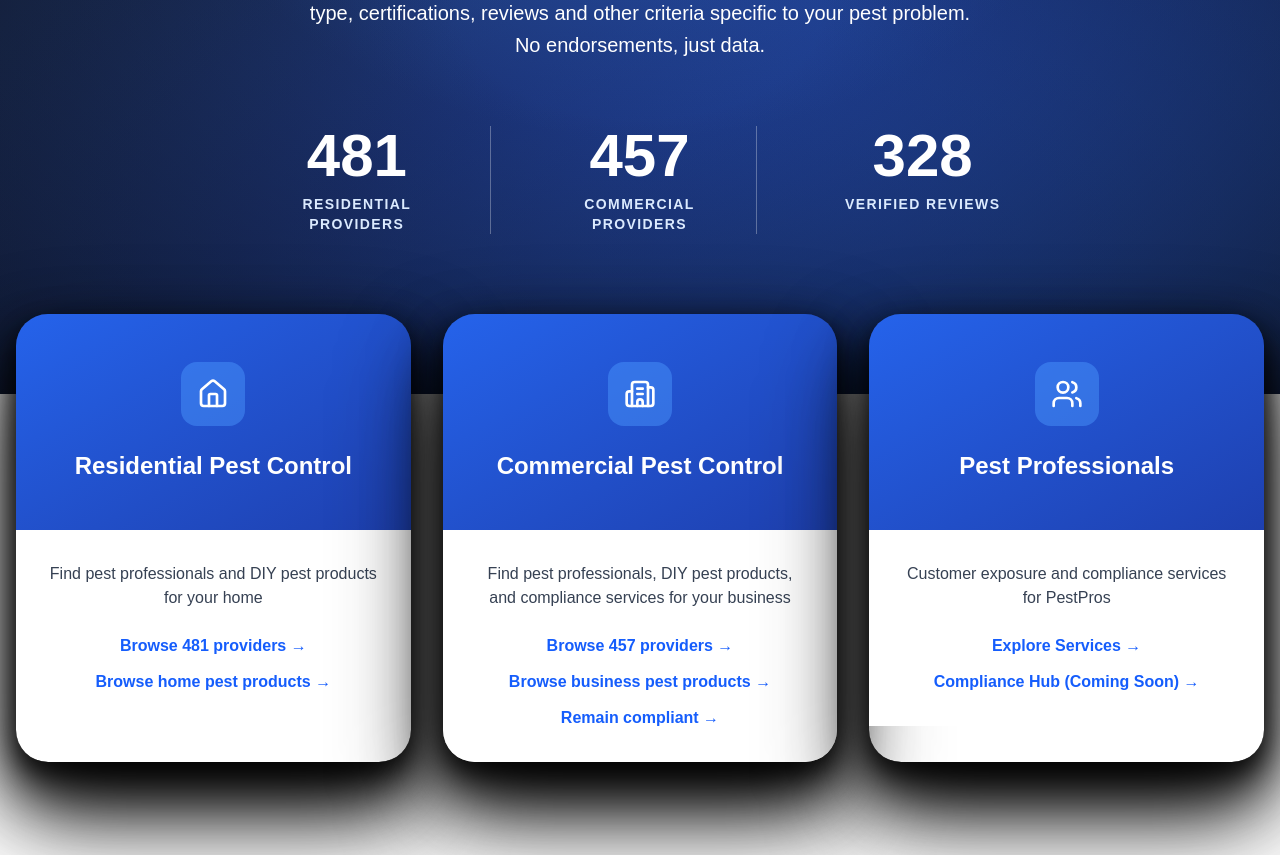
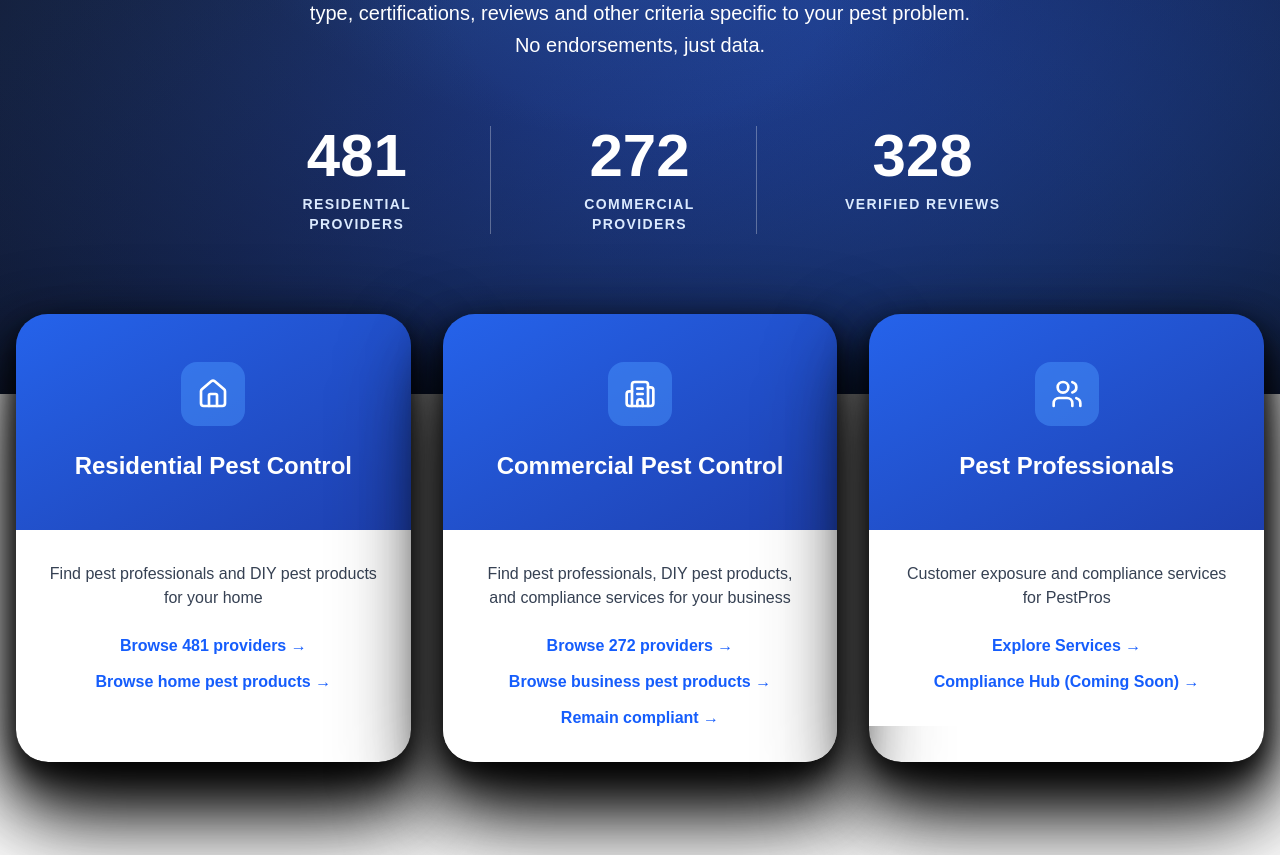
Before and after one commit to aarongeorghiades-hub/pestpro-index-v2-live, a Next.js app: page / in a window 1280 px wide. Shown: the part 480-1335 px from the top of the page. Built offline with nearby package versions, Linux system fonts and the light colour scheme.

Commit message:
Fix: Update Homepage provider count from 457 to 272 (actual database count)

```diff
--- a/app/page.tsx
+++ b/app/page.tsx
@@ -62,7 +62,7 @@ export default function Home() {
               <div className="text-sm font-semibold tracking-widest text-blue-100">RESIDENTIAL PROVIDERS</div>
             </div>
             <div className="border-r border-white/30 px-8">
-              <div className="text-6xl font-black mb-2">457</div>
+              <div className="text-6xl font-black mb-2">272</div>
               <div className="text-sm font-semibold tracking-widest text-blue-100">COMMERCIAL PROVIDERS</div>
             </div>
             <div className="pl-8">
@@ -114,7 +114,7 @@ export default function Home() {
                 <p className="text-gray-700 mb-6">Find pest professionals, DIY pest products, and compliance services for your business</p>
                 <div className="space-y-3">
                   <Link href="/commercial" className="block text-blue-600 font-semibold hover:text-blue-800">
-                    Browse 457 providers →
+                    Browse 272 providers →
                   </Link>
                   <Link href="/commercial-products" className="block text-blue-600 font-semibold hover:text-blue-800">
                     Browse business pest products →
```
